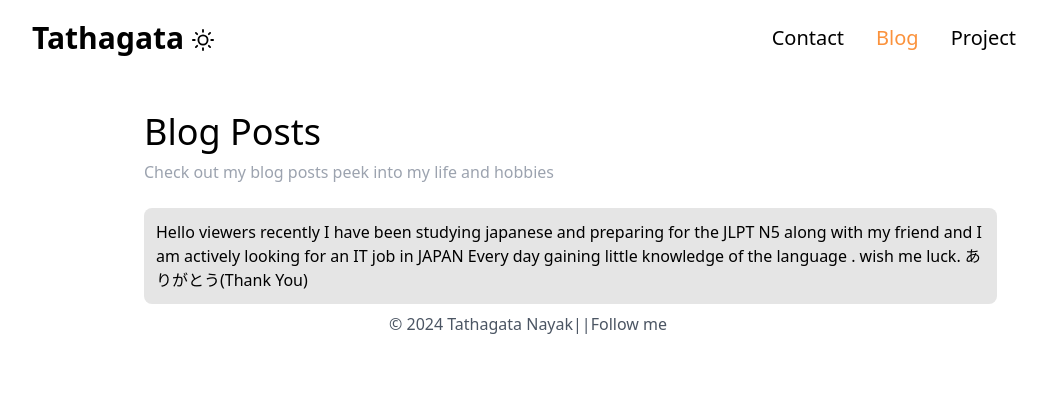
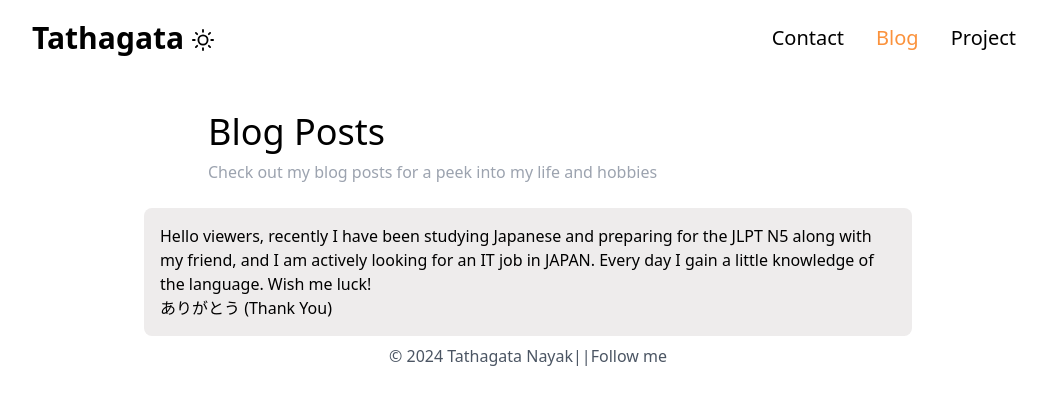
Before and after one commit to somu14/portfolioweb, a React (Create React App) app: page /Blog in a window 1280 px wide. Shown: the top 404 px of the page, without its empty margins (112-1156 px from the left). Built offline with nearby package versions, Linux system fonts and the light colour scheme.

Commit message:
Update Blog.jsx

```diff
--- a/src/components/Blog/Blog.jsx
+++ b/src/components/Blog/Blog.jsx
@@ -1,23 +1,30 @@
-import React from 'react'
+import React from "react";
 
 function Blog() {
   return (
     <>
-    <div className="ml-64 mt-9">
-        <h1 className="text-4xl">Blog Posts </h1>
-        <p className="mt-2 text-gray-400">Check out my blog posts peek into my life and  hobbies </p>
-    </div>
-    <div className="mt-6">
-        <div className="bg-neutral-200 w-2/3 ml-64 p-3 rounded-lg">
-             Hello viewers recently I have been studying japanese and preparing for the JLPT N5
-            along with my friend and I am actively looking for an IT job in JAPAN
-            Every day gaining little knowledge of the language .
-            wish me luck.
-            ありがとう(Thank You)
+      <div className="mt-9 px-4 sm:px-0 lg:px-16 md:ml-64">
+        <h1 className="text-3xl sm:text-4xl">Blog Posts</h1>
+        <p className="mt-2 text-gray-400">
+          Check out my blog posts for a peek into my life and hobbies
+        </p>
+      </div>
+
+      <div className="mt-6 px-4 sm:px-8 lg:px-16">
+        <div
+          className="bg-neutral-200 p-4 rounded-lg w-full sm:w-3/4 lg:w-2/3 mx-auto"
+          style={{ backgroundColor: `var(--cardcontainercolor)` }}
+        >
+          Hello viewers, recently I have been studying Japanese and preparing
+          for the JLPT N5 along with my friend, and I am actively looking for an
+          IT job in JAPAN. Every day I gain a little knowledge of the language.
+          Wish me luck!
+          <br />
+          ありがとう (Thank You)
         </div>
-    </div>
+      </div>
     </>
-  )
+  );
 }
 
-export default Blog
+export default Blog;
```
